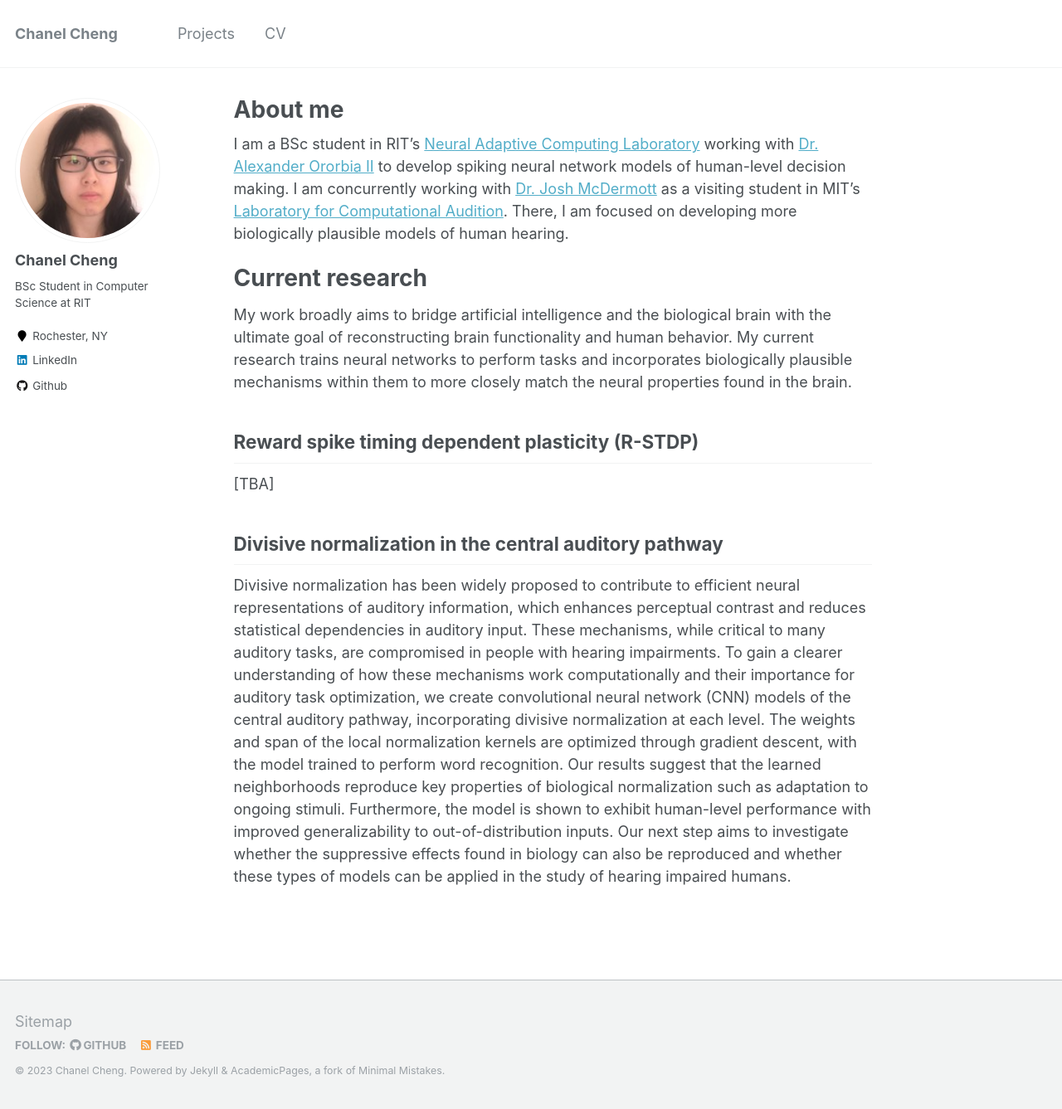
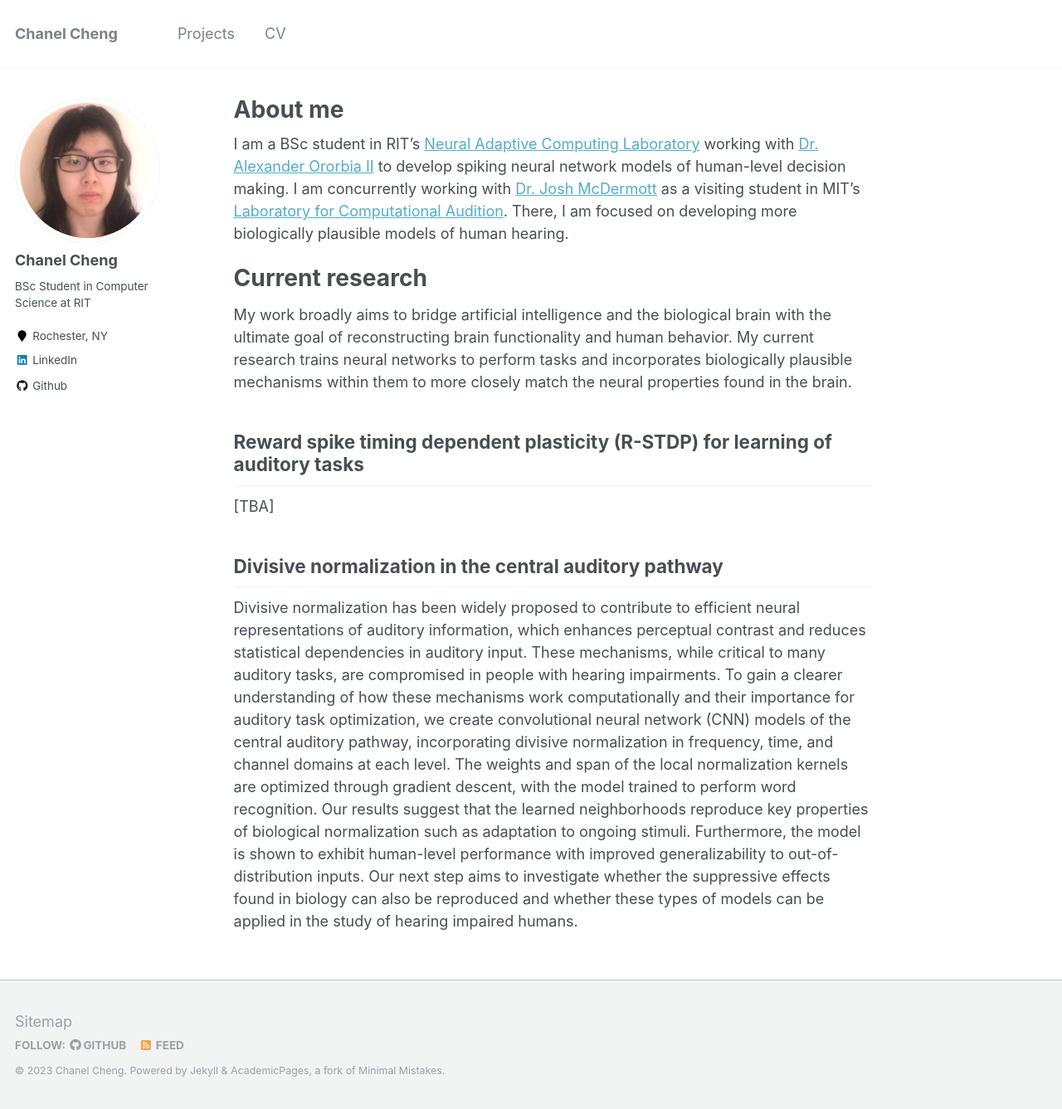
Before and after one commit to chanelfcheng/chanelfcheng.github.io, a Jekyll site: the page built from _pages/about.md, in a window 1280 px wide and 1337 px high. Shown: the whole window at 83% size. Built offline with Jekyll 4.4.1, drawn with Linux system fonts in a browser that asks for light colours.

Commit message:
Updated about me page II

```diff
--- a/_pages/about.md
+++ b/_pages/about.md
@@ -14,10 +14,10 @@ Current research
 ======
 My work broadly aims to bridge artificial intelligence and the biological brain with the ultimate goal of reconstructing brain functionality and human behavior. My current research trains neural networks to perform tasks and incorporates biologically plausible mechanisms within them to more closely match the neural properties found in the brain.
 
-Reward spike timing dependent plasticity (R-STDP)
+Reward spike timing dependent plasticity (R-STDP) for learning of auditory tasks
 ------
 [TBA]
 
 Divisive normalization in the central auditory pathway
 ------
-Divisive normalization has been widely proposed to contribute to efficient neural representations of auditory information, which enhances perceptual contrast and reduces statistical dependencies in auditory input. These mechanisms, while critical to many auditory tasks, are compromised in people with hearing impairments. To gain a clearer understanding of how these mechanisms work computationally and their importance for auditory task optimization, we create convolutional neural network (CNN) models of the central auditory pathway, incorporating divisive normalization at each level. The weights and span of the local normalization kernels are optimized through gradient descent, with the model trained to perform word recognition. Our results suggest that the learned neighborhoods reproduce key properties of biological normalization such as adaptation to ongoing stimuli. Furthermore, the model is shown to exhibit human-level performance with improved generalizability to out-of-distribution inputs. Our next step aims to investigate whether the suppressive effects found in biology can also be reproduced and whether these types of models can be applied in the study of hearing impaired humans.
+Divisive normalization has been widely proposed to contribute to efficient neural representations of auditory information, which enhances perceptual contrast and reduces statistical dependencies in auditory input. These mechanisms, while critical to many auditory tasks, are compromised in people with hearing impairments. To gain a clearer understanding of how these mechanisms work computationally and their importance for auditory task optimization, we create convolutional neural network (CNN) models of the central auditory pathway, incorporating divisive normalization in frequency, time, and channel domains at each level. The weights and span of the local normalization kernels are optimized through gradient descent, with the model trained to perform word recognition. Our results suggest that the learned neighborhoods reproduce key properties of biological normalization such as adaptation to ongoing stimuli. Furthermore, the model is shown to exhibit human-level performance with improved generalizability to out-of-distribution inputs. Our next step aims to investigate whether the suppressive effects found in biology can also be reproduced and whether these types of models can be applied in the study of hearing impaired humans.
```
